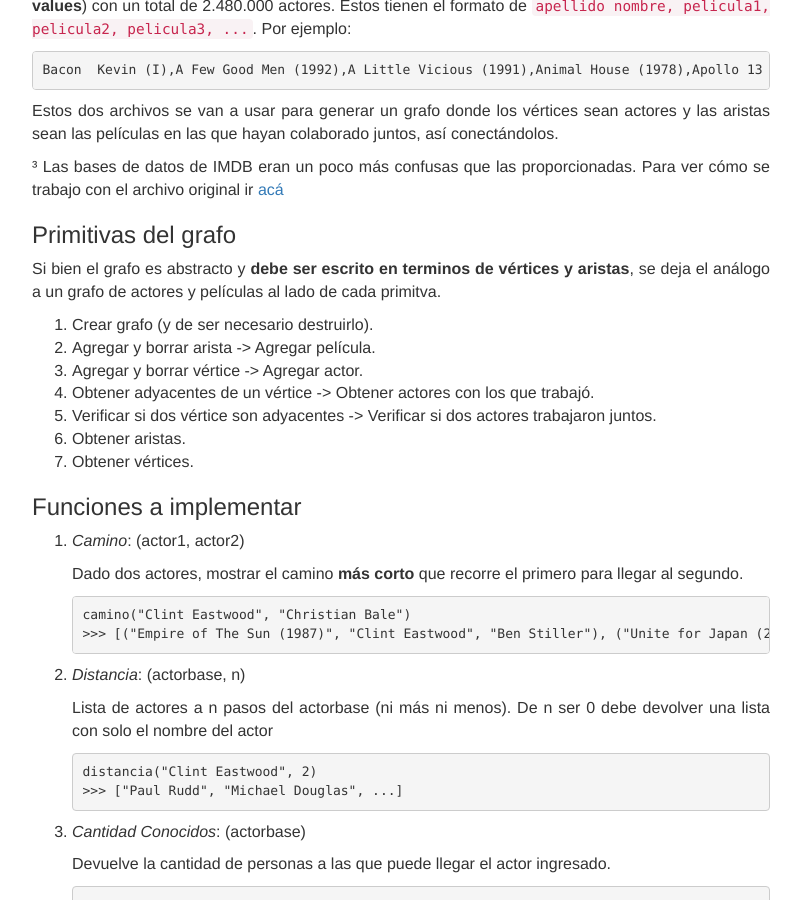
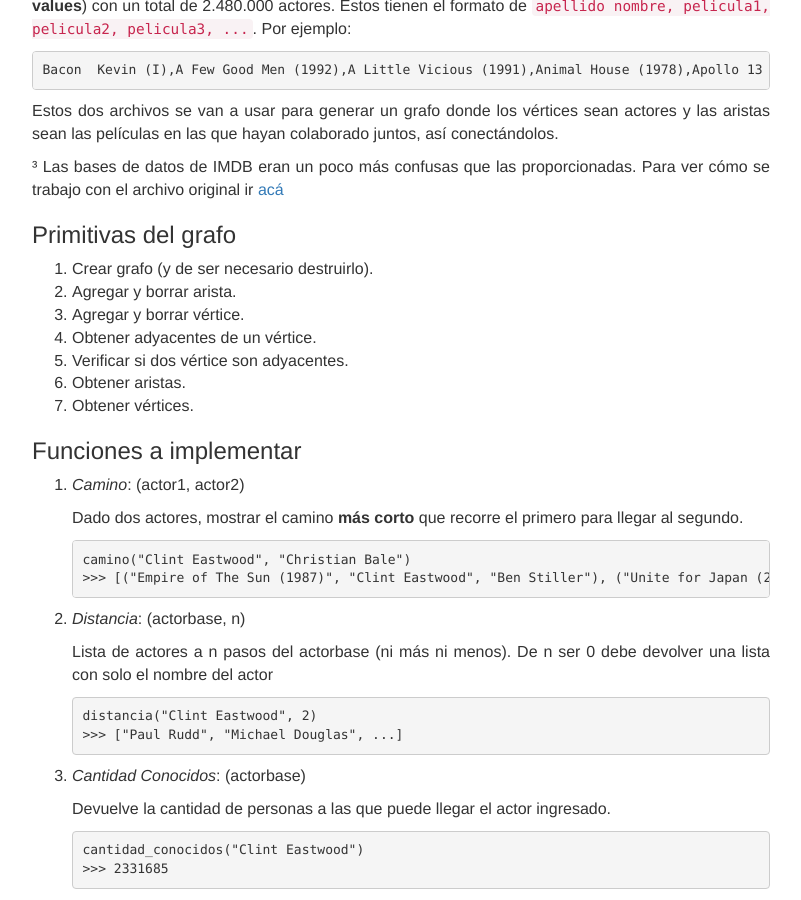
Before and after one commit to algoritmos-rw/algoritmos, a Jekyll site: the page built from static/tps/2017_2/tp3/index.md, in a window 1280 px wide and 900 px high, scrolled down 2450 px. Shown: the whole window, without its empty margins (239-1040 px from the left). Built offline with Jekyll 4.4.1, drawn with Linux system fonts in a browser that asks for light colours; our own code applies the rules of GitHub Pages for plain Markdown files.

Commit message:
Abstraido el grafo

```diff
--- a/static/tps/2017_2/tp3/index.md
+++ b/static/tps/2017_2/tp3/index.md
@@ -123,13 +123,11 @@ Estos dos archivos se van a usar para generar un grafo donde los vértices sean
 
 ### Primitivas del grafo
 
-Si bien el grafo es abstracto y **debe ser escrito en terminos de vértices y aristas**, se deja el análogo a un grafo de actores y películas al lado de cada primitva.
-
 1. Crear grafo (y de ser necesario destruirlo).
-1. Agregar y borrar arista -> Agregar película.
-1. Agregar y borrar vértice -> Agregar actor.
-1. Obtener adyacentes de un vértice -> Obtener actores con los que trabajó.
-1. Verificar si dos vértice son adyacentes -> Verificar si dos actores trabajaron juntos.
+1. Agregar y borrar arista.
+1. Agregar y borrar vértice.
+1. Obtener adyacentes de un vértice.
+1. Verificar si dos vértice son adyacentes.
 1. Obtener aristas.
 1. Obtener vértices.
 
```
